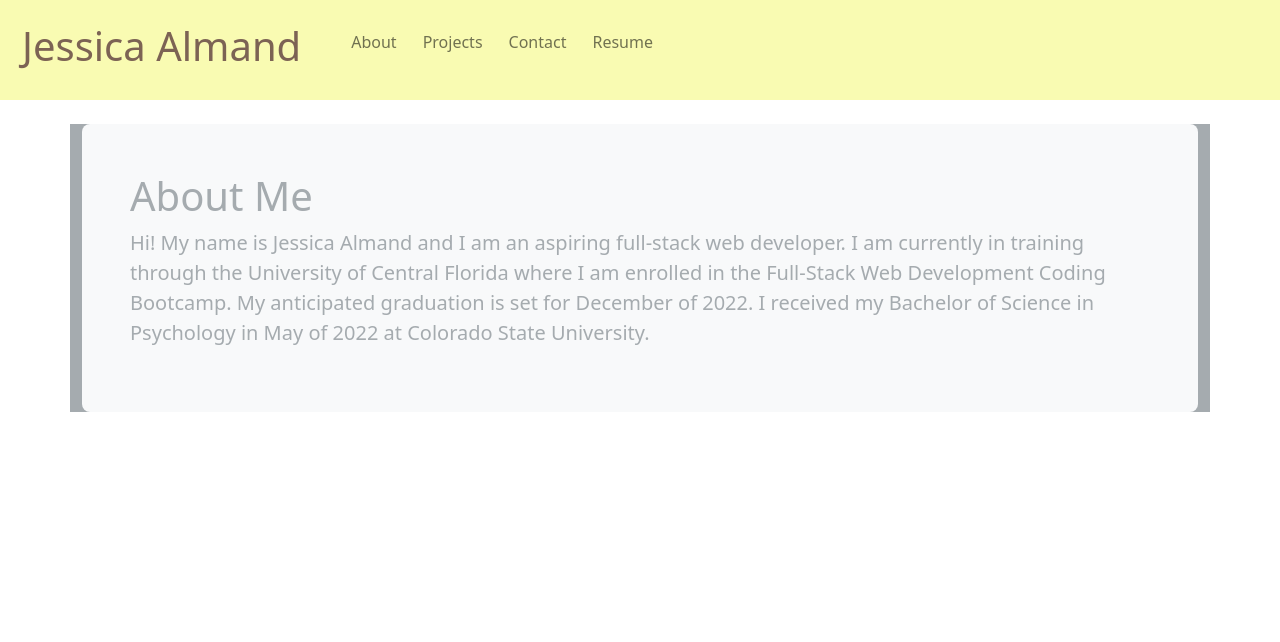
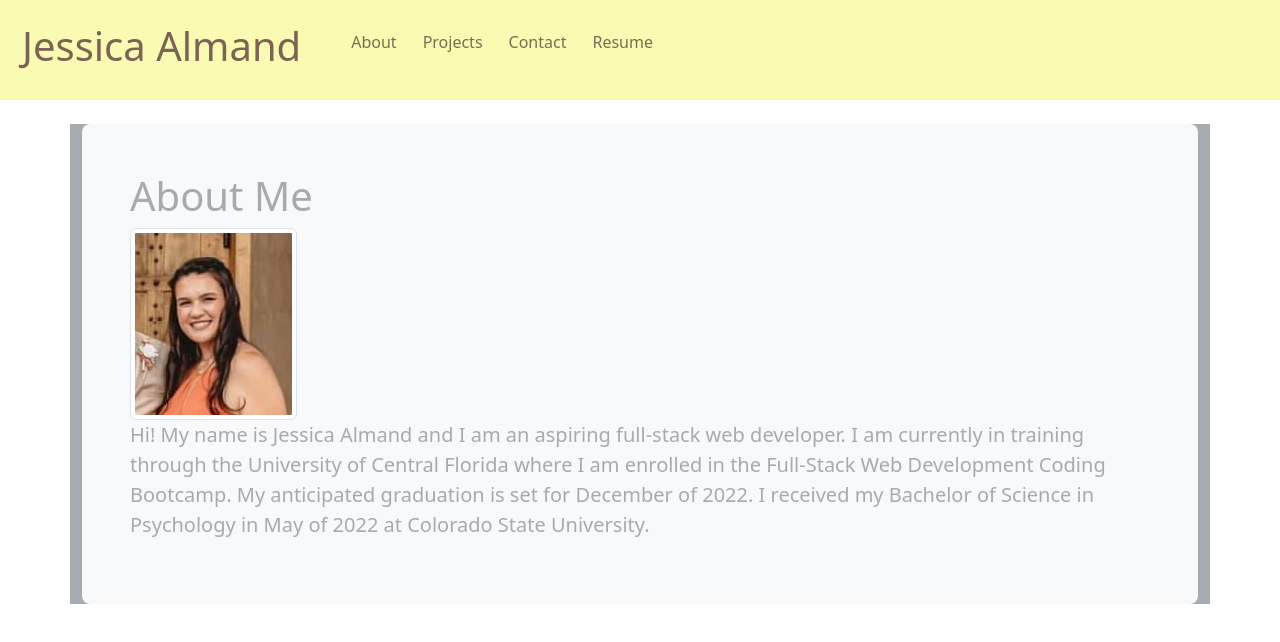
Before and after one commit to jalmand2/react-portfolio, a React (Create React App) app: page / in a window 1280 px wide. Shown: the top 642 px of the page. Built offline with nearby package versions, Linux system fonts and the light colour scheme.

Commit message:
Added profile pic

```diff
--- a/src/components/About/index.jsx
+++ b/src/components/About/index.jsx
@@ -6,6 +6,7 @@ const About = () => {
         <div class="container about">
             <div class="p-5 my-4 bg-light rounded-3 innerbox">
                 <h1>About Me</h1>
+                <img src="/images/profile.jpg" alt="profile" class="img-thumbnail"></img>
                 <p class="lead">Hi! My name is Jessica Almand and I am an aspiring full-stack web developer. I am currently in training through the University of Central Florida where I am enrolled in the Full-Stack Web Development Coding Bootcamp. My anticipated graduation is set for December of 2022. I received my Bachelor of Science in Psychology in May of 2022 at Colorado State University. </p>
             </div>
         </div>
```
Also changed, not shown: public/images/profile.jpg (added).
